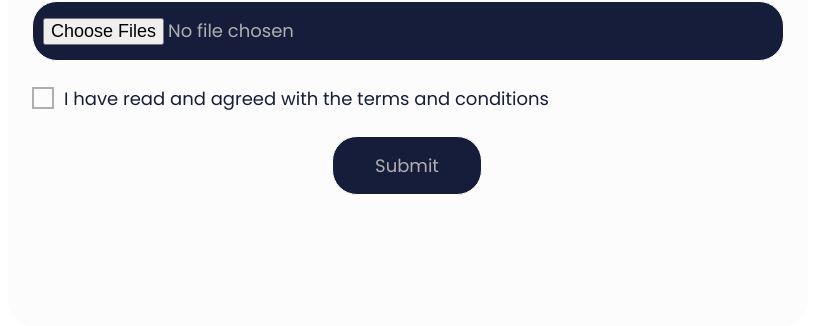
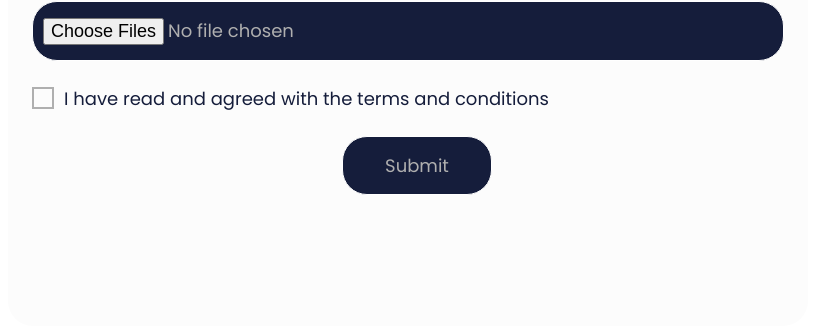
Before and after one commit to VedhaSankar/integrated-project-platform, a Flask app: page /project in a window 1280 px wide. Shown: the part 498-824 px from the top of the page, without its empty margins (232-1047 px from the left). Run offline with Flask 2, Linux system fonts and the light colour scheme.

Commit message:
css submit

```diff
--- a/templates/form.html
+++ b/templates/form.html
@@ -409,7 +409,7 @@
                     <label for="terms">I have read and agreed with the terms and conditions</label>
                 </li>
                 <li>
-                    <input type="submit" value="Submit" style="width:150px; margin-left: 300px;margin-right: 30px"/>
+                    <input type="submit" value="Submit" style="width:150px; margin-left: 310px;margin-right: 30px"/>
                 </li>
                 <!-- <li>
                     <div class="grid grid-3">
```
